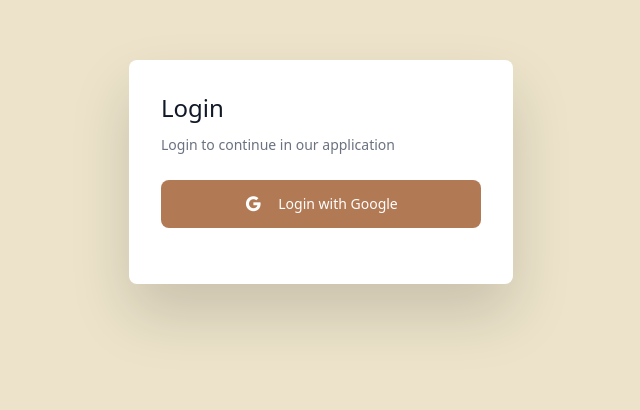
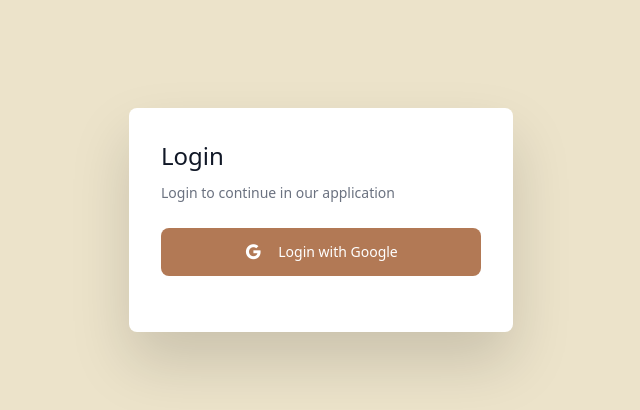
Before and after one commit to SMKCoding-2023/MuhammadRaihanFirdaus_SMKMiftahussalamCiamis_Laughify, a Nuxt app: page /login in a window 1280 px wide. Shown: the part 180-590 px from the top of the page, without its empty margins (319-959 px from the left). Built offline with nearby package versions, Linux system fonts and the light colour scheme; no server answers.

Commit message:
idk bug in vercel

```diff
--- a/components/forms/Login.vue
+++ b/components/forms/Login.vue
@@ -8,18 +8,16 @@ const login = async () => {
 
 <template>
   <div class="w-full max-w-sm p-4 bg-white rounded-lg shadow-[0_30px_60px_rgba(0,0,0,0.15)] sm:p-6 md:p-8">
-    <form class="" @submit.prevent="login">
     <div class="mb-6">
       <h5 class="text-2xl font-medium text-gray-900 mb-2">Login</h5>
       <span class="text-sm font-normal text-gray-500">Login to continue in our application</span>
     </div>
     <button
-        type="submit"
+      @click="login"
       class="w-full flex justify-center items-center text-white bg-amber-800/70 hover:bg-amber-800/80 focus:ring-4 focus:outline-none focus:ring-blue-300 font-medium rounded-lg text-sm px-5 py-2.5 text-center mb-6 gap-4"
     >
       <i class="ri-google-fill text-lg"></i>
       <span>Login with Google</span>
     </button>
-    </form>
   </div>
 </template>
--- a/pages/login/index.vue
+++ b/pages/login/index.vue
@@ -11,7 +11,7 @@ definePageMeta({
 <template>
   <section>
     <div class="container">
-      <div class="flex justify-center items-center min-h-[calc(100vh-6rem)]">
+      <div class="flex justify-center items-center h-screen">
         <!-- //TODO Make anonym can see '/' -->
         <!-- <NuxtLink to="/" class="absolute top-4 left-4 bg-amber-800/70 text-white h-[45px] w-[45px] flex justify-center items-center rounded-full shadow-lg cursor-pointer">
           <i class="ri-arrow-left-line"></i>
--- a/stores/auth.ts
+++ b/stores/auth.ts
@@ -9,10 +9,7 @@ export const useAuthStore = defineStore("auth", {
         const supabase = useSupabaseClient();
 
         const getURL = () => {
-          let url =
-            process?.env?.NEXT_PUBLIC_SITE_URL ?? // Set this to your site URL in production env.
-            process?.env?.NEXT_PUBLIC_VERCEL_URL ?? // Automatically set by Vercel.
-            "http://localhost:3000/";
+          let url = process?.env?.NEXT_PUBLIC_SITE_URL ?? process?.env?.NEXT_PUBLIC_VERCEL_URL ?? "http://localhost:3000/";
           // Make sure to include `https://` when not localhost.
           url = url.includes("http") ? url : `https://${url}`;
           // Make sure to include a trailing `/`.
```
Lines whose indentation alone changed are shown as unchanged.
